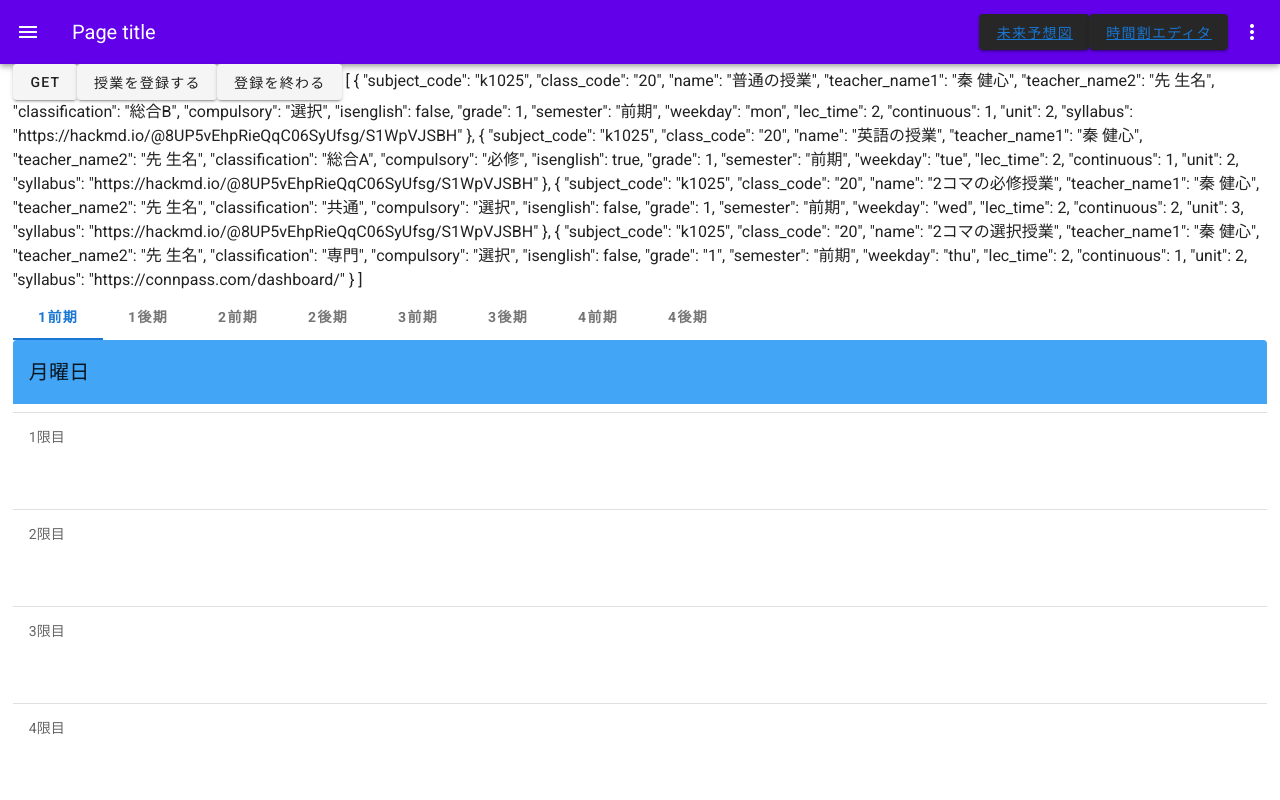
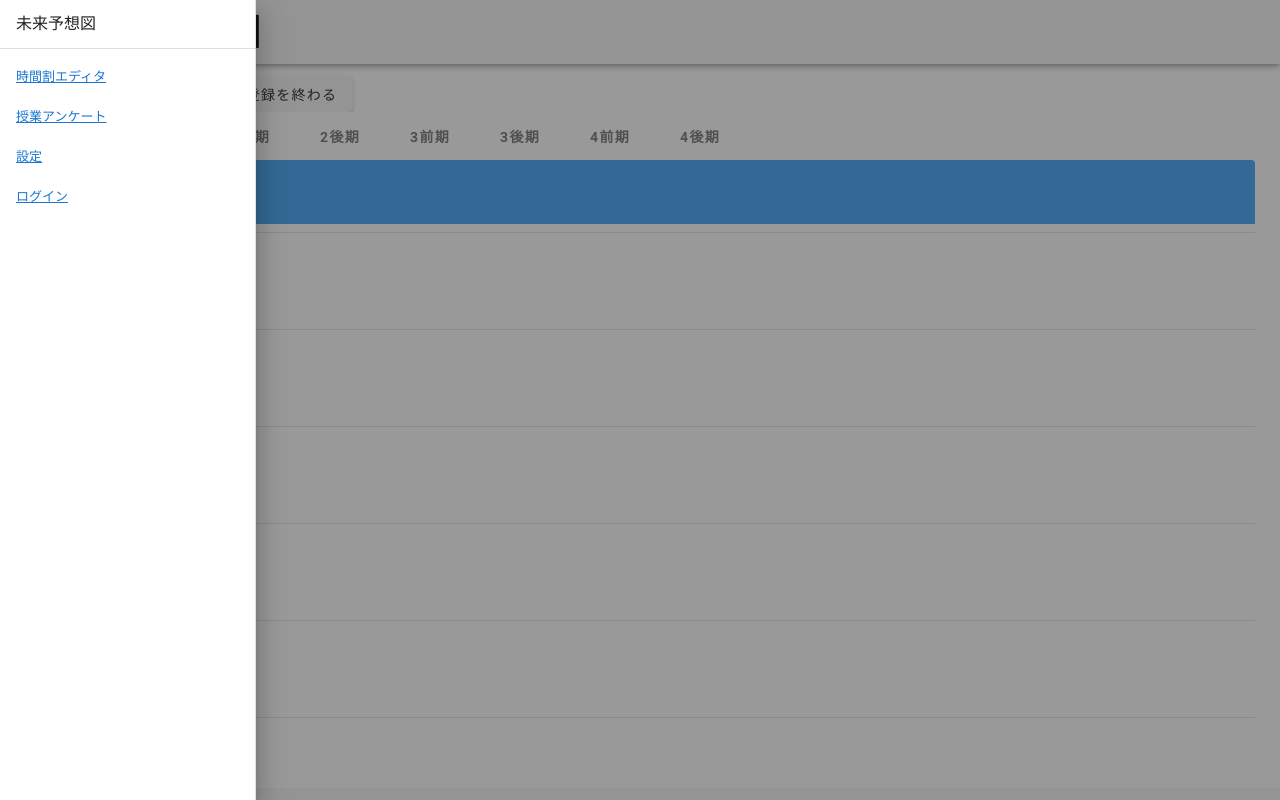
Before and after one commit to SystemEngineeringTeam/koukaten2019_front_vuetify, a Vue app: page /ClassSchedule in a window 1280 px wide. Both pictures are taken after a click on the button 28 px from the left and 32 px from the top of the page. Shown: the top 800 px of the page. Built offline with nearby package versions, Linux system fonts and the light colour scheme.

Commit message:
へーダーの部分を変更したよ

```diff
--- a/src/App.vue
+++ b/src/App.vue
@@ -1,22 +1,85 @@
 <template>
+  <!-- App.vue -->
+
   <v-app>
-    <Header></Header>
-    <router-view/>
+    <v-navigation-drawer app v-model="drawer" absolute temporary>
+      <v-list-item>
+        <v-list-item-content>
+          <v-list-item-title>未来予想図</v-list-item-title>
+        </v-list-item-content>
+      </v-list-item>
+
+      <v-divider></v-divider>
+
+      <v-list dense>
+        <v-list-item v-for="item in items" :key="item.title" :link="item.link">
+          <v-list-item-content>
+            <v-list-item-title>
+              <router-link to="/ClassSchedule">{{ item.title }}</router-link>
+            </v-list-item-title>
+          </v-list-item-content>
+        </v-list-item>
+      </v-list>
+    </v-navigation-drawer>
+
+    <v-app-bar app>
+      <v-app-bar-nav-icon color="red accent-4" dark @click.stop="drawer = !drawer"></v-app-bar-nav-icon>
+
+      <v-toolbar-title>
+        <router-link class="a" to="/">
+          <font color="black">未来予想図</font>
+        </router-link>
+      </v-toolbar-title>
+
+      <div class="flex-grow-1"></div>
+
+      <!-- <v-btn>
+        <router-link to="/ClassSchedule">時間割エディタ</router-link>
+      </v-btn>-->
+    </v-app-bar>
+
+    <!-- Sizes your content based upon application components -->
+    <v-content>
+      <!-- Provides the application the proper gutter -->
+      <v-container fluid>
+        <!-- If using vue-router -->
+        <router-view></router-view>
+      </v-container>
+    </v-content>
+
+    <v-footer app>
+      <!-- -->
+    </v-footer>
   </v-app>
 </template>
 
 <script>
-    import Header from "./components/Header";
-    export default {
-        name: 'App',
-        components: {
-            Header,
-        }
-    }
+import Header from "./components/Header";
+export default {
+  data() {
+    return {
+      drawer: null,
+      items: [
+        { title: "時間割エディタ", link: "/ClassSchedule" },
+        { title: "授業アンケート" },
+        { title: "設定" },
+        { title: "ログイン" }
+      ],
+      login: true //true:ログイン済み false:未ログイン
+    };
+  },
+  name: "App",
+  components: {
+    Header
+  }
+};
 </script>
 
 <style lang="scss">
-
+.a {
+  font-size: 38px;
+  text-decoration: none;
+}
 </style>
 
 <!--<template>-->
--- a/src/components/Header.vue
+++ b/src/components/Header.vue
@@ -1,30 +1,44 @@
 <template>
   <div>
-        <v-app-bar
-                color="deep-purple accent-4"
-                dark
-        >
-            <v-app-bar-nav-icon></v-app-bar-nav-icon>
+    <v-navigation-drawer v-model="drawer" absolute temporary>
+      <v-list-item>
+        <v-list-item-content>
+          <v-list-item-title>未来予想図</v-list-item-title>
+        </v-list-item-content>
+      </v-list-item>
 
-            <v-toolbar-title>Page title</v-toolbar-title>
+      <v-divider></v-divider>
 
-            <div class="flex-grow-1"></div>
+      <v-list dense>
+        <v-list-item v-for="item in items" :key="item.title" link>
+          <v-list-item-content>
+            <v-list-item-title>{{ item.title }}</v-list-item-title>
+          </v-list-item-content>
+        </v-list-item>
+      </v-list>
+    </v-navigation-drawer>
+    <v-app-bar-nav-icon color="red accent-4" dark @click.stop="drawer = !drawer"></v-app-bar-nav-icon>
 
+    <v-toolbar-title>
       <v-btn>
         <router-link to="/">未来予想図</router-link>
       </v-btn>
+    </v-toolbar-title>
+
+    <div class="flex-grow-1"></div>
 
     <v-btn>
       <router-link to="/ClassSchedule">時間割エディタ</router-link>
     </v-btn>
 
-            <v-menu
+    <!-- <v-menu
                     left
                     bottom
             >
                 <template v-slot:activator="{ on }">
                     <v-btn icon v-on="on">
                         <v-icon>mdi-dots-vertical</v-icon>
+
                     </v-btn>
                 </template>
 
@@ -37,22 +51,25 @@
                         <v-list-item-title>Option {{ n }}</v-list-item-title>
                     </v-list-item>
                 </v-list>
-            </v-menu>
-        </v-app-bar>
+    </v-menu>-->
   </div>
 </template>
 
 <script>
 export default {
-        name: 'Header',
+  name: "Header",
   data() {
     return {
+      drawer: null,
+      items: [
+        { title: "Home", icon: "dashboard" },
+        { title: "About", icon: "question_answer" }
+      ],
       login: true //true:ログイン済み false:未ログイン
     };
   }
-    }
+};
 </script>
 
 <style scoped>
-
 </style>
--- a/src/pages/ClassSchedule.vue
+++ b/src/pages/ClassSchedule.vue
@@ -6,7 +6,7 @@
         <v-btn v-on:click="is_edit = true"> 授業を登録する</v-btn>
         <v-btn v-on:click="is_edit = false"> 登録を終わる</v-btn>
 
-        {{ timetable_editor }}
+        <!-- {{ timetable_editor }} -->
 
         <v-tabs v-model="tabs">
             <v-tab v-for="timetable in timetables" :key="timetable.id"><b>{{timetable.grade}}{{timetable.semester}}</b>
```
Lines whose indentation alone changed are shown as unchanged.
